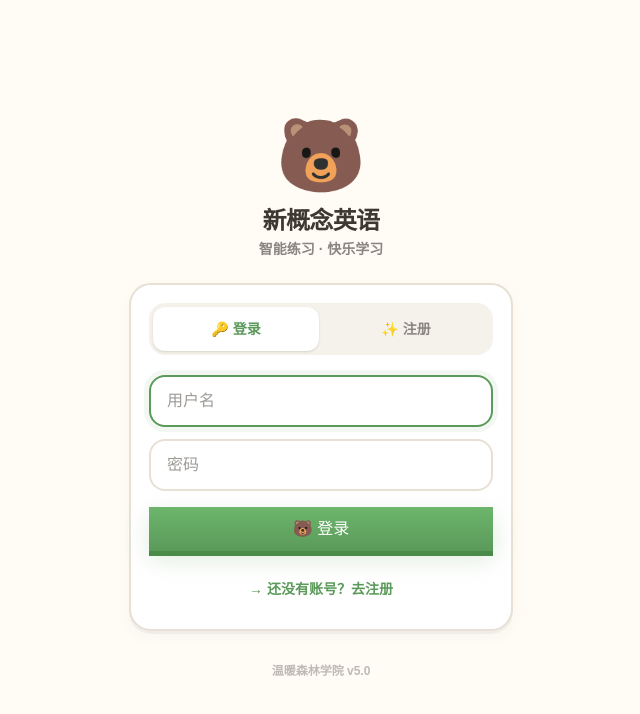
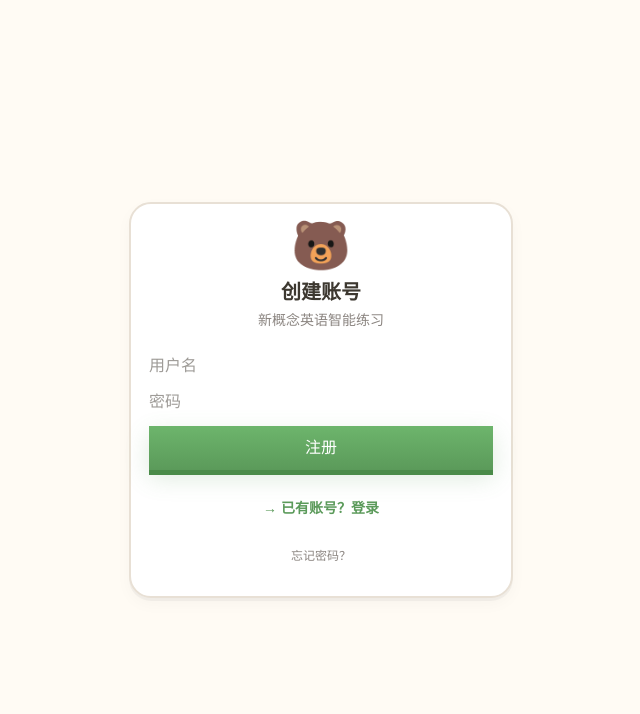
Before and after one commit to xuebao123321/new-concept-english, a React (Vite) app: page /login in a window 1280 px wide. Shown: the top 714 px of the page, without its empty margins (319-959 px from the left). Built offline with nearby package versions, Linux system fonts and the light colour scheme.

Commit message:
revert: 撤销LoginPage样式重写，恢复旧版

```diff
--- a/src/index.css
+++ b/src/index.css
@@ -222,13 +222,13 @@ body::before {
 }
 
 /* ═══════════════ 输入框 ═══════════════ */
-input[type="text"], input[type="password"], input[type="email"], textarea {
+input[type="text"], textarea {
   background: #fff; border: 2.5px solid #E8E0D5; color: #3D3830;
   border-radius: 16px; padding: 12px 16px; font-size: 1rem;
   outline: none; transition: border-color 0.2s ease, box-shadow 0.2s ease;
   font-family: inherit;
 }
-input[type="text"]:focus, input[type="password"]:focus, input[type="email"]:focus, textarea:focus {
+input[type="text"]:focus, textarea:focus {
   border-color: #5B9A5A;
   box-shadow: 0 0 0 5px rgba(91,154,90,0.08);
 }
--- a/src/pages/LoginPage.tsx
+++ b/src/pages/LoginPage.tsx
@@ -1,206 +1,93 @@
-import { useState, useEffect, useRef } from 'react';
-import { useNavigate } from 'react-router-dom';
-import { useAuthStore } from '../stores/useAuthStore';
-
-const API = import.meta.env.PROD
-  ? (import.meta.env.VITE_API_URL || 'https://new-concept-english-production.up.railway.app')
-  : 'http://localhost:8000';
+import { useState } from 'react';
 
 export default function LoginPage() {
-  const [mode, setMode] = useState<'login' | 'register'>('login');
+  const [mode, setMode] = useState<'login' | 'register' | 'forgot'>('register');
   const [username, setUsername] = useState('');
   const [password, setPassword] = useState('');
-  const [nickname, setNickname] = useState('');
-  const [msg, setMsg] = useState<{ type: 'success' | 'error'; text: string } | null>(null);
+  const [msg, setMsg] = useState('');
   const [loading, setLoading] = useState(false);
 
-  const nav = useNavigate();
-  const { isLoggedIn } = useAuthStore();
-  const userInputRef = useRef<HTMLInputElement>(null);
+  const API = import.meta.env.PROD
+    ? 'https://new-concept-english-production.up.railway.app'
+    : 'http://localhost:8000';
 
-  // 已登录则跳转首页
-  useEffect(() => {
-    if (isLoggedIn) nav('/', { replace: true });
-  }, [isLoggedIn, nav]);
-
-  // 切换模式时自动聚焦用户名输入框
-  useEffect(() => {
-    userInputRef.current?.focus();
-  }, [mode]);
-
-  const handleLogin = async (e: React.FormEvent) => {
+  const submit = async (e: React.FormEvent) => {
     e.preventDefault();
-    setMsg(null);
+    setMsg('');
     setLoading(true);
     try {
-      const res = await fetch(`${API}/api/auth/login`, {
+      const ep = mode === 'login' ? '/api/auth/login' : '/api/auth/register';
+      const res = await fetch(`${API}${ep}`, {
         method: 'POST',
-        headers: { 'Content-Type': 'application/json' },
-        body: JSON.stringify({ username, password }),
+        headers: { 'Content-Type': 'application/json', 'ngrok-skip-browser-warning': '1' },
+        body: JSON.stringify({ username, password, nickname: username }),
       });
       const d = await res.json();
-      if (!res.ok) throw new Error(d.detail || '登录失败');
+      if (!res.ok) throw new Error(d.detail || '操作失败');
       localStorage.setItem('nce_token', d.access_token);
-      useAuthStore.getState().loadFromStorage();
-      setMsg({ type: 'success', text: '✅ 登录成功！跳转中...' });
-      setTimeout(() => nav('/', { replace: true }), 600);
+      if (mode === 'register') {
+        setMsg('✅ 注册成功！请登录');
+        setMode('login');
+        setPassword('');
+      } else {
+        setMsg('✅ 登录成功！跳转中...');
+        setTimeout(() => { location.href = '/'; }, 500);
+      }
     } catch (e: any) {
-      setMsg({ type: 'error', text: e.message || '网络错误，请稍后重试' });
+      setMsg('❌ ' + (e.message || '网络错误'));
     } finally {
       setLoading(false);
     }
   };
 
-  const handleRegister = async (e: React.FormEvent) => {
-    e.preventDefault();
-    setMsg(null);
-    setLoading(true);
-    try {
-      const res = await fetch(`${API}/api/auth/register`, {
-        method: 'POST',
-        headers: { 'Content-Type': 'application/json' },
-        body: JSON.stringify({ username, password, nickname: nickname || username }),
-      });
-      const d = await res.json();
-      if (!res.ok) throw new Error(d.detail || '注册失败');
-      setMsg({ type: 'success', text: '✅ 注册成功！请登录' });
-      setMode('login');
-      setPassword('');
-      setNickname('');
-    } catch (e: any) {
-      setMsg({ type: 'error', text: e.message || '网络错误，请稍后重试' });
-    } finally {
-      setLoading(false);
-    }
-  };
-
-  const switchMode = (m: 'login' | 'register') => {
-    if (m === mode) return;
-    setMode(m);
-    setMsg(null);
-    setPassword('');
-  };
-
   return (
-    <div className="min-h-screen flex flex-col items-center justify-center px-4 bg-cream safe-top safe-bottom">
-      {/* ── Logo 区 ── */}
-      <div className="text-center mb-6">
-        <div className="text-7xl mb-3 animate-float select-none">🐻</div>
-        <h1 className="text-2xl font-extrabold text-ink tracking-tight">
-          新概念英语
-        </h1>
-        <p className="text-sm text-ink-light mt-0.5 font-bold">
-          智能练习 · 快乐学习
-        </p>
-      </div>
-
-      {/* ── 卡片 ── */}
-      <div className="card p-6 w-full max-w-sm animate-slide-up">
-        {/* Tab 切换 */}
-        <div className="flex gap-1 mb-5 p-1 bg-warm-bg rounded-2xl">
-          <button
-            type="button"
-            onClick={() => switchMode('login')}
-            className={`flex-1 py-2.5 text-sm font-bold rounded-xl transition-all duration-200 ${
-              mode === 'login'
-                ? 'bg-white text-forest shadow-sm'
-                : 'text-ink-light hover:text-ink'
-            }`}
-          >
-            🔑 登录
-          </button>
-          <button
-            type="button"
-            onClick={() => switchMode('register')}
-            className={`flex-1 py-2.5 text-sm font-bold rounded-xl transition-all duration-200 ${
-              mode === 'register'
-                ? 'bg-white text-forest shadow-sm'
-                : 'text-ink-light hover:text-ink'
-            }`}
-          >
-            ✨ 注册
-          </button>
+    <div className="min-h-screen flex items-center justify-center px-4" style={{ background: '#FFFBF4' }}>
+      <div className="card p-8 w-full max-w-sm">
+        <div className="text-center mb-6">
+          <div className="text-5xl mb-2">🐻</div>
+          <h2 className="text-xl font-extrabold text-[#3D3830]">
+            {mode === 'login' ? '欢迎回来' : mode === 'register' ? '创建账号' : '重置密码'}
+          </h2>
+          <p className="text-sm text-[#8B8580] mt-1">新概念英语智能练习</p>
         </div>
 
-        {/* 消息提示 */}
-        {msg && (
-          <div
-            className={`mb-4 p-3.5 rounded-2xl text-sm font-bold text-center animate-slide-up ${
-              msg.type === 'error'
-                ? 'bg-berry-pale text-berry border-2 border-wrong-pale'
-                : 'bg-forest-pale text-forest border-2 border-brand-pale'
-            }`}
-          >
-            {msg.text}
+        {msg ? (
+          <div className={`mb-4 p-3 rounded-xl text-center text-sm font-bold ${
+            msg.startsWith('❌') ? 'bg-[#FFEBEE] text-[#E57373] border border-[#FFCDD2]' :
+            'bg-[#E8F5E9] text-[#4CAF50] border border-[#B9DFBA]'
+          }`}>
+            {msg}
           </div>
-        )}
+        ) : null}
 
-        {/* 表单 */}
-        <form
-          onSubmit={mode === 'login' ? handleLogin : handleRegister}
-          className="space-y-3"
-        >
-          <input
-            ref={userInputRef}
-            type="text"
-            value={username}
-            onChange={e => setUsername(e.target.value)}
-            placeholder="用户名"
-            required
-            minLength={3}
-            autoComplete="username"
-            className="w-full"
-          />
-          <input
-            type="password"
-            value={password}
-            onChange={e => setPassword(e.target.value)}
-            placeholder="密码"
-            required
-            minLength={4}
-            autoComplete={mode === 'login' ? 'current-password' : 'new-password'}
-            className="w-full"
-          />
-          {mode === 'register' && (
-            <input
-              type="text"
-              value={nickname}
-              onChange={e => setNickname(e.target.value)}
-              placeholder="昵称（选填，默认同用户名）"
-              autoComplete="nickname"
-              className="w-full animate-slide-up"
-            />
+        <form onSubmit={submit} className="space-y-3">
+          <input value={username} onChange={e => setUsername(e.target.value)}
+            placeholder="用户名" required minLength={3} className="w-full"
+            autoComplete="username" />
+          {mode !== 'forgot' && (
+            <input type="password" value={password} onChange={e => setPassword(e.target.value)}
+              placeholder="密码" required minLength={4} className="w-full"
+              autoComplete={mode === 'login' ? 'current-password' : 'new-password'} />
           )}
-
-          <button
-            type="submit"
-            disabled={loading}
-            className="btn-brand w-full text-base mt-1"
-          >
-            {loading
-              ? '⏳ 处理中...'
-              : mode === 'login'
-                ? '🐻 登录'
-                : '🐻 创建账号'}
+          <button type="submit" disabled={loading}
+            className="btn-brand w-full text-base">
+            {loading ? '处理中...' : mode === 'login' ? '登录' : mode === 'register' ? '注册' : '提交'}
           </button>
         </form>
 
-        {/* 底部链接 */}
-        <div className="text-center mt-4">
-          <button
-            type="button"
-            onClick={() => switchMode(mode === 'login' ? 'register' : 'login')}
-            className="text-sm font-bold text-forest hover:text-forest-light transition-colors"
-          >
-            {mode === 'login' ? '→ 还没有账号？去注册' : '→ 已有账号？去登录'}
+        <div className="text-center mt-4 space-y-1">
+          <button onClick={() => { setMode(mode === 'login' ? 'register' : 'login'); setMsg(''); }}
+            className="text-sm font-bold text-[#5B9A5A] block mx-auto">
+            {mode === 'login' ? '→ 创建新账号' : mode === 'register' ? '→ 已有账号？登录' : '→ 返回登录'}
           </button>
+          {mode !== 'forgot' && (
+            <button onClick={() => { setMode('forgot'); setMsg(''); }}
+              className="text-xs text-[#8B8580] block mx-auto mt-1">
+              忘记密码？
+            </button>
+          )}
         </div>
       </div>
-
-      {/* 底部版本信息 */}
-      <p className="text-xs text-ink-muted mt-8 font-bold">
-        温暖森林学院 v5.0
-      </p>
     </div>
   );
 }
```
